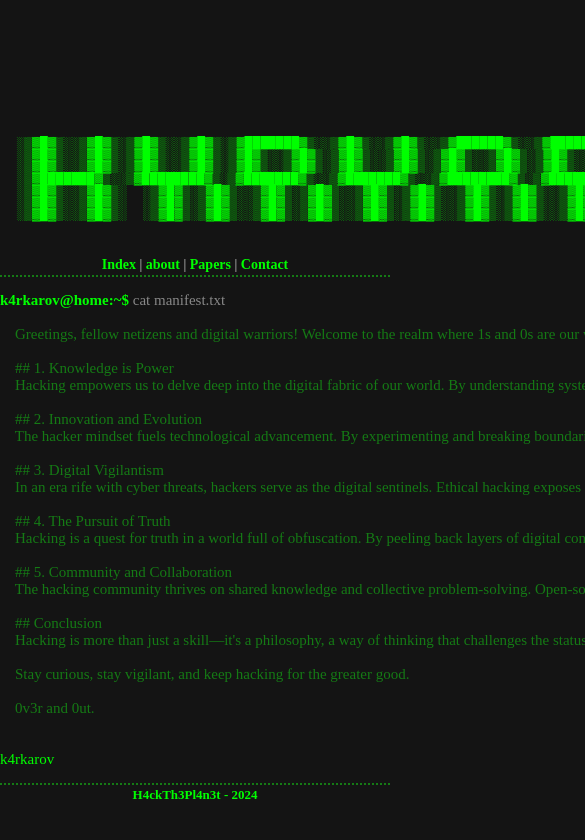
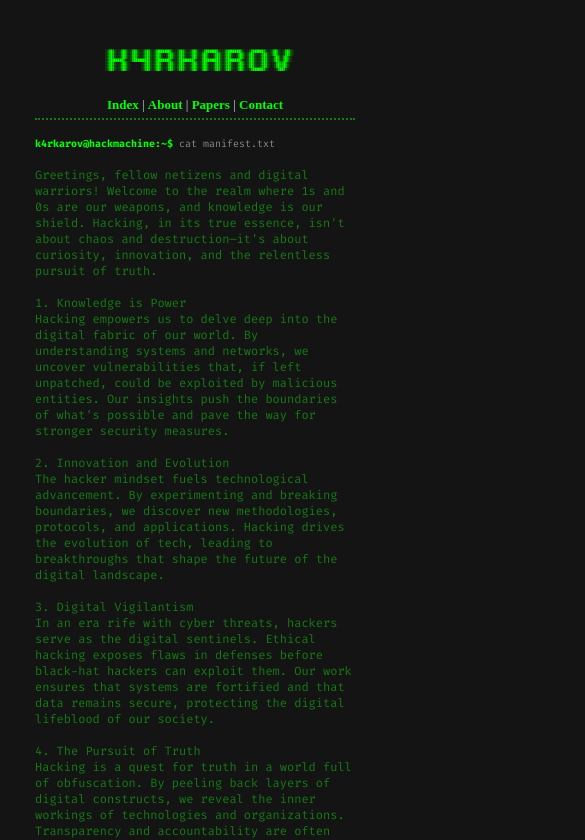
Before and after one commit to k4rkarov/k4rkarov.github.io, a plain HTML site: page index.html in a window 390 px wide. Shown: the top 840 px of the page, 585 px wide, since content can reach past the window. Drawn offline with Linux system fonts and the light colour scheme.

Commit message:
paddings adjusted

```diff
--- a/index.css
+++ b/index.css
@@ -1,43 +1,61 @@
-/* Import Fira Code font */
-@import url('https://fonts.googleapis.com/css2?family=Fira+Code:wght@400;700&display=swap');
+@import url('https://fonts.googleapis.com/css2?family=Fira+Code:wght@300..700&display=swap');
 
-/* Define CSS variables */
 :root {
     --color-light-gray: #cdcdcd;
     --color-dark-background: #141414;
     --color-green: #00ff00;
     --color-dark-green: #157a15;
     --color-gray: #888;
+    font-family: 'Times New Roman', Times, serif;
 }
 
-/* Body styles */
+.container {
+    padding: 0 300px;
+}
+
 body {
     color: var(--color-light-gray);
     background-color: var(--color-dark-background);
-    max-width: max-content;
-    margin: 100px auto;
-    font-family: 'Fira Code', monospace;
+    margin: 50px 100px 0px 100px;
 }
 
-/* Logo styles */
 .logo {
     text-align: center;
-    font-size: 11px;
+    font-size: 9px;
     color: var(--color-green);
 }
 
-.logo pre {
-    font-family: terminal;
-}
-
-/* Menu styles */
 .menu {
     border-bottom: 2px dotted var(--color-dark-green);
     font-size: 14px;
     text-align: center;
-    padding: 2px 0;
-    font-family: terminal;
+    padding: 5px 0;
 }
+
+@media (max-width: 600px) {
+    body {
+      margin: 50px 10px 0px 10px;
+    }
+    .body pre {
+        font-size: 12px;
+    }
+    .container {
+      padding: 0 25px;
+    }
+    .logo {
+      font-size: 3px;
+    }
+    .menu {
+        font-size: 13px;
+        margin: 15px 0;
+    }
+    .body g1 {
+        font-size: 10px;
+    }
+    .body g2 {
+        font-size: 10px;
+    }
+  }
 
 .menu a {
     color: var(--color-green);
@@ -49,14 +67,13 @@ body {
     color: var(--color-light-gray);
 }
 
-/* Body styles */
 .body {
-    font-family: terminal;
     font-size: 15px;
 }
 
 .body pre {
-    font-family: terminal;
+    font-family: 'Fira Code', monospace;
+    white-space: pre-wrap;
     color: var(--color-dark-green);
 }
 
@@ -80,7 +97,6 @@ body {
     font-size: 13px;
     text-align: center;
     padding: 2px 0;
-    font-family: terminal;
     color: var(--color-green);
     font-weight: bold;
 }
--- a/index.html
+++ b/index.html
@@ -1,18 +1,17 @@
 <!DOCTYPE html>
 <html>
+
 <head>
   <meta charset="utf-8" />
   <meta name="viewport" content="width=device-width, initial-scale=1" />
-    <title>...::: k4rkarov :::...</title>
+  <title>$ k4rkarov@hackmachine</title>
   <link rel="stylesheet" type="text/css" href="index.css" />
 </head>
+
 <body>
   <div class="container">
     <div class="logo">
       <pre>
-
-
-
       ░▒▓█▓▒░░▒▓█▓▒░▒▓█▓▒░░▒▓█▓▒░▒▓███████▓▒░░▒▓█▓▒░░▒▓█▓▒░░▒▓██████▓▒░░▒▓███████▓▒░ ░▒▓██████▓▒░░▒▓█▓▒░░▒▓█▓▒░
       ░▒▓█▓▒░░▒▓█▓▒░▒▓█▓▒░░▒▓█▓▒░▒▓█▓▒░░▒▓█▓▒░▒▓█▓▒░░▒▓█▓▒░▒▓█▓▒░░▒▓█▓▒░▒▓█▓▒░░▒▓█▓▒░▒▓█▓▒░░▒▓█▓▒░▒▓█▓▒░░▒▓█▓▒░
       ░▒▓█▓▒░░▒▓█▓▒░▒▓█▓▒░░▒▓█▓▒░▒▓█▓▒░░▒▓█▓▒░▒▓█▓▒░░▒▓█▓▒░▒▓█▓▒░░▒▓█▓▒░▒▓█▓▒░░▒▓█▓▒░▒▓█▓▒░░▒▓█▓▒░░▒▓█▓▒▒▓█▓▒░
@@ -22,43 +21,41 @@
       ░▒▓█▓▒░░▒▓█▓▒░      ░▒▓█▓▒░▒▓█▓▒░░▒▓█▓▒░▒▓█▓▒░░▒▓█▓▒░▒▓█▓▒░░▒▓█▓▒░▒▓█▓▒░░▒▓█▓▒░░▒▓██████▓▒░   ░▒▓██▓▒░
 
 
-</pre
-        >
+</pre>
     </div>
 
     <div class="menu">
-        <a href="index.html">Index</a> | <a href="https://github.com/k4rkarov">about</a> |
+      <a href="index.html">Index</a> | <a href="https://github.com/k4rkarov">About</a> |
       <a href="https://medium.com/@k4rkarov">Papers</a> | <a href="https://www.linkedin.com/in/igor-carneiro/">Contact</a>
     </div>
 
     <div class="body">
       <pre>
-<g1>k4rkarov@home:~$</g1><g2> cat manifest.txt </g2>
+<g1>k4rkarov@hackmachine:~$</g1><g2> cat manifest.txt </g2>
 
 Greetings, fellow netizens and digital warriors! Welcome to the realm where 1s and 0s are our weapons, and knowledge is our shield. Hacking, in its true essence, isn't about chaos and destruction—it's about curiosity, innovation, and the relentless pursuit of truth.
 
-    ## 1. Knowledge is Power
+1. Knowledge is Power
 Hacking empowers us to delve deep into the digital fabric of our world. By understanding systems and networks, we uncover vulnerabilities that, if left unpatched, could be exploited by malicious entities. Our insights push the boundaries of what's possible and pave the way for stronger security measures.
 
-    ## 2. Innovation and Evolution
+2. Innovation and Evolution
 The hacker mindset fuels technological advancement. By experimenting and breaking boundaries, we discover new methodologies, protocols, and applications. Hacking drives the evolution of tech, leading to breakthroughs that shape the future of the digital landscape.
 
-    ## 3. Digital Vigilantism
+3. Digital Vigilantism
 In an era rife with cyber threats, hackers serve as the digital sentinels. Ethical hacking exposes flaws in defenses before black-hat hackers can exploit them. Our work ensures that systems are fortified and that data remains secure, protecting the digital lifeblood of our society.
 
-    ## 4. The Pursuit of Truth
+4. The Pursuit of Truth
 Hacking is a quest for truth in a world full of obfuscation. By peeling back layers of digital constructs, we reveal the inner workings of technologies and organizations. Transparency and accountability are often the byproducts of our endeavors, shedding light on practices that need scrutiny.
 
-    ## 5. Community and Collaboration
+5. Community and Collaboration
 The hacking community thrives on shared knowledge and collective problem-solving. Open-source projects, forums, and hackathons foster a spirit of collaboration. Together, we learn, grow, and tackle the toughest challenges, making the digital world a better place for everyone.
 
-    ## Conclusion
+Conclusion
 Hacking is more than just a skill—it's a philosophy, a way of thinking that challenges the status quo and strives for continuous improvement. As hackers, we hold a unique responsibility to wield our knowledge ethically, ensuring that our contributions lead to a safer, more innovative digital world.
 
 Stay curious, stay vigilant, and keep hacking for the greater good.
 
     0v3r and 0ut.
-
 
 <a href="/contato.html">k4rkarov</a>
 </pre>
@@ -67,4 +64,5 @@
     <div class="footer">H4ckTh3Pl4n3t - 2024</div>
   </div>
 </body>
+
 </html>
```
Lines whose indentation alone changed are shown as unchanged.
